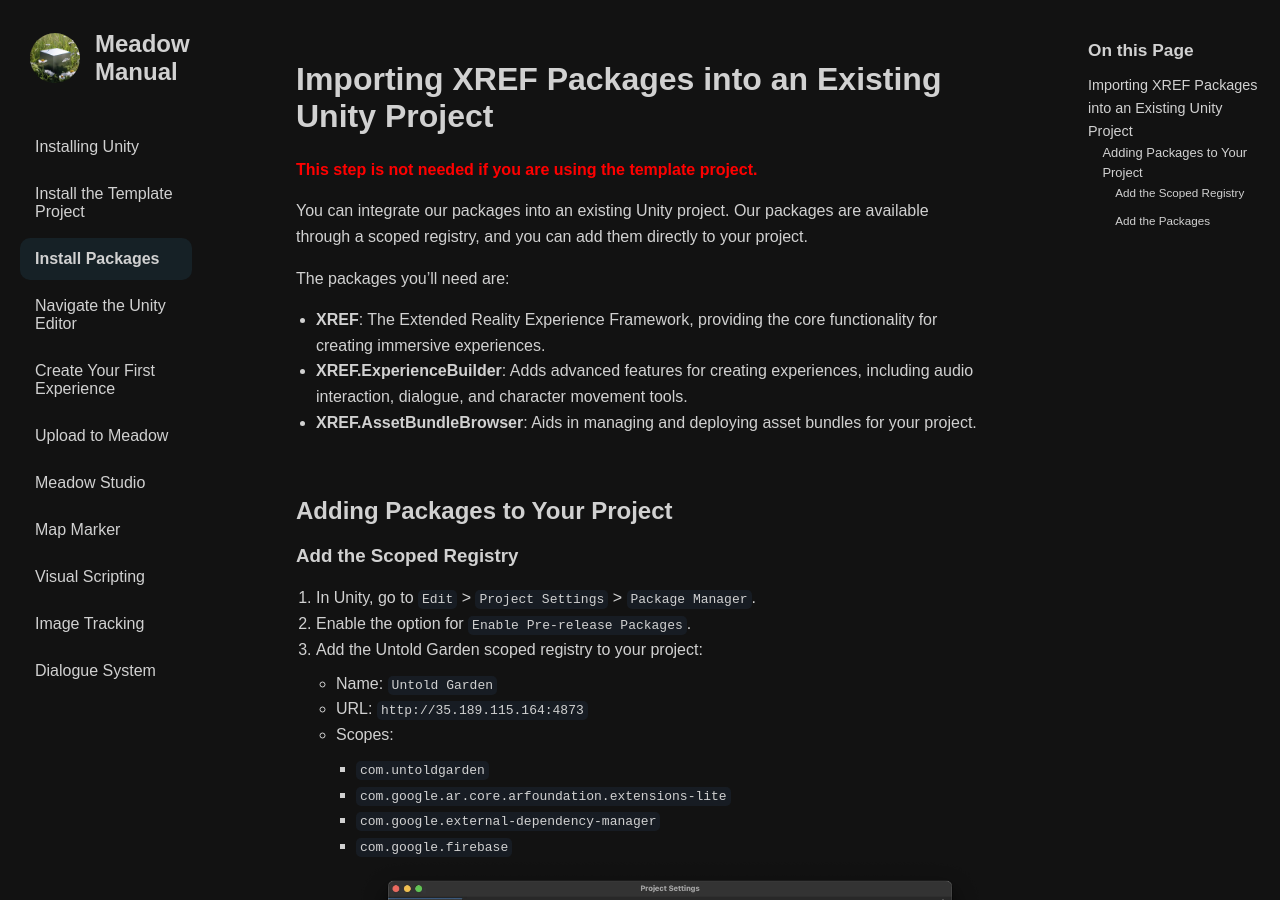
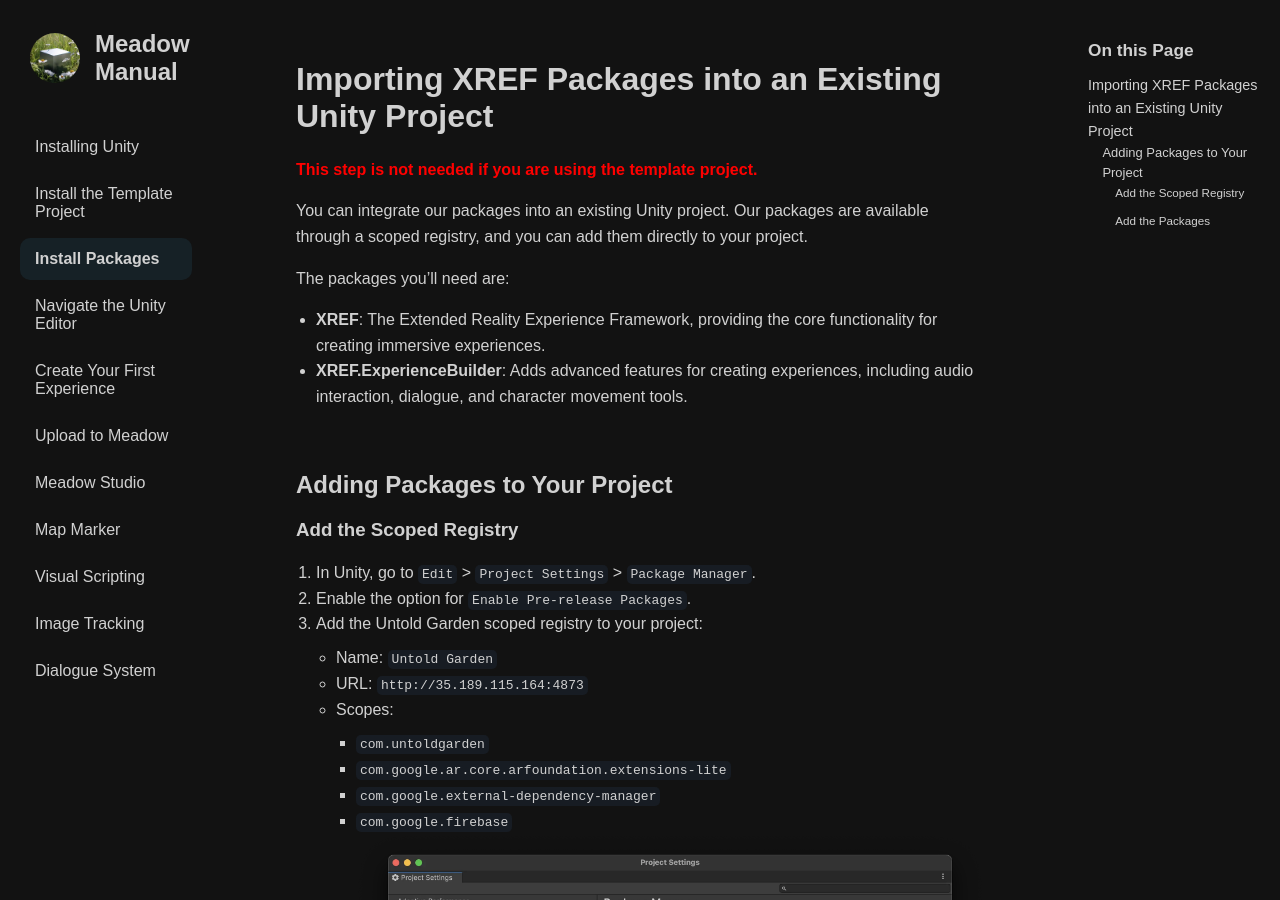
Before and after one commit to untoldgarden/meadow-manual, a Jekyll site: the page built from install-packages.md, in a window 1280 px wide and 900 px high. Built offline with Jekyll 4.4.1, drawn with Linux system fonts in a browser that asks for light colours; the table of contents is made by our own code.

Commit message:
updated packages instructions

```diff
--- a/install-packages.md
+++ b/install-packages.md
@@ -14,7 +14,6 @@
 
 - **XREF**: The Extended Reality Experience Framework, providing the core functionality for creating immersive experiences.
 - **XREF.ExperienceBuilder**: Adds advanced features for creating experiences, including audio interaction, dialogue, and character movement tools.
-- **XREF.AssetBundleBrowser**: Aids in managing and deploying asset bundles for your project.
 
 <br>
 ## Adding Packages to Your Project
```
